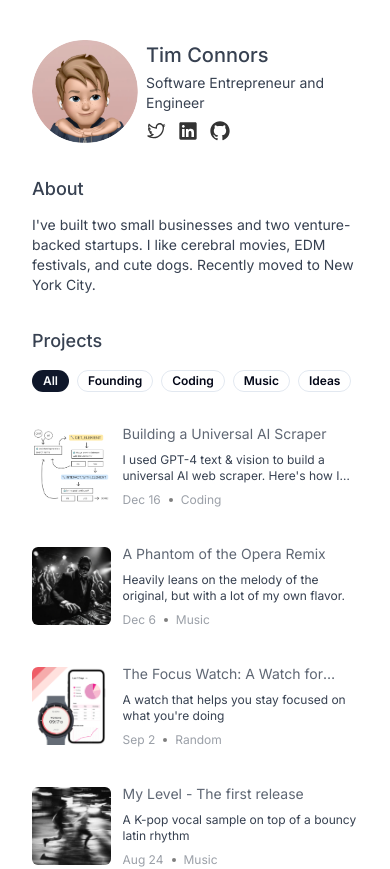
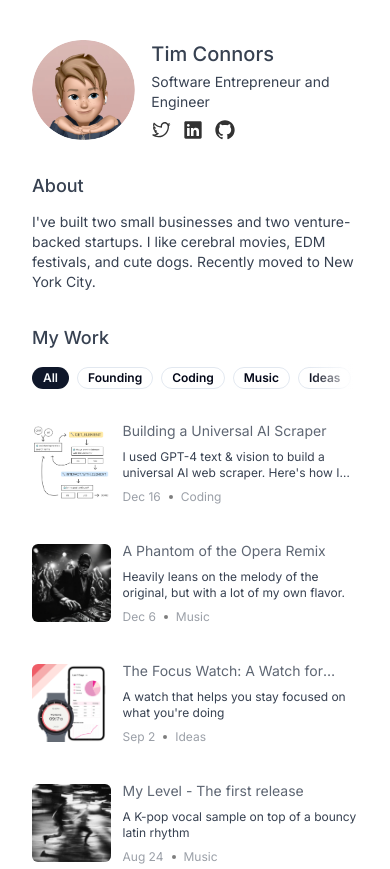
Before and after one commit to timconnorz/personal-website, a Next.js app: page / in a window 390 px wide. Shown: the top 869 px of the page. Built offline with nearby package versions, Linux system fonts and the light colour scheme; no server answers.

Commit message:
tweaks to mobile subscribe form

```diff
--- a/app/globals.css
+++ b/app/globals.css
@@ -84,3 +84,18 @@ code {
 code.language-console {
   @apply whitespace-pre-wrap;
 }
+
+.fade-out {
+  position: relative;
+}
+
+.fade-out::after {
+  content: "";
+  position: absolute;
+  top: 0;
+  right: 0;
+  bottom: 0;
+  width: 50px;
+  background: linear-gradient(to right, rgba(255, 255, 255, 0), rgba(255, 255, 255, 1));
+  pointer-events: none;
+}
--- a/app/page.tsx
+++ b/app/page.tsx
@@ -24,7 +24,7 @@ export default async function Home() {
       <h2 className="mb-3">About</h2>
       <p>{"I've built two small businesses and two venture-backed startups. I like cerebral movies, EDM festivals, and cute dogs. Recently moved to New York City."}</p>
 
-      <h2 className="mb-3">Projects</h2>
+      <h2 className="mb-3">My Work</h2>
 
       <div className="min-h-screen">
         <Stories stories={posts || []} />
--- a/app/posts/focus-watch/page.mdx
+++ b/app/posts/focus-watch/page.mdx
@@ -2,7 +2,7 @@ export const metadata = {
   title: "The Focus Watch: A Watch for Staying Focused",
   description: "A watch that helps you stay focused on what you're doing",
   author: "Tim Connors",
-  tag: "Random",
+  tag: "Ideas",
   date: "2023-09-02"
 }
 
--- a/components/ProfileHeader.tsx
+++ b/components/ProfileHeader.tsx
@@ -10,7 +10,7 @@ export default function ProfileHeader({
 }) {
   const avatarSize = 110;
   return (
-    <div className="flex space-x-2 mt-10">
+    <div className="flex md:space-x-2 space-x-4 mt-10">
       <div className="w-1/3 md:w-1/4">
         <Image
           priority
--- a/components/Stories.tsx
+++ b/components/Stories.tsx
@@ -2,7 +2,7 @@
 A component that renders a filterable list of stories.
 Filters appear at the top of the list, as tappable pills.
 */
-"use client"
+"use client";
 
 import React, { useState } from "react";
 import Story, { StoryProps } from "./Story";
@@ -13,26 +13,29 @@ interface StoriesProps {
   stories: StoryProps[];
 }
 
-
 export default function Stories({ stories }: StoriesProps) {
   const [selectedTag, setSelectedTag] = useState<StoryTag | "All">("All");
 
-  const sortedStories = [...stories].sort((a, b) => b.date.localeCompare(a.date));
+  const sortedStories = [...stories].sort((a, b) =>
+    b.date.localeCompare(a.date)
+  );
 
-  const filteredStories = selectedTag === "All"
-    ? sortedStories
-    : sortedStories.filter(story => story.tag === selectedTag);
+  const filteredStories =
+    selectedTag === "All"
+      ? sortedStories
+      : sortedStories.filter((story) => story.tag === selectedTag);
 
   return (
     <div className="">
-      <div className="pill-container overflow-x-scroll flex flex-row gap-2 mt-0 mb-8">
+      <div className="pill-container scrollbar-hide overflow-x-scroll flex flex-row gap-2 mt-0 mb-8 fade-out">
+        {" "}
         <FilterPill
           active={selectedTag === "All"}
           onClick={() => setSelectedTag("All")}
         >
           All
         </FilterPill>
-        {Object.values(StoryTag).map(tag => (
+        {Object.values(StoryTag).map((tag) => (
           <FilterPill
             key={tag}
             active={selectedTag === tag}
@@ -42,7 +45,7 @@ export default function Stories({ stories }: StoriesProps) {
           </FilterPill>
         ))}
       </div>
-      {filteredStories.map(story => (
+      {filteredStories.map((story) => (
         <Story key={story.link} {...story} />
       ))}
     </div>
--- a/components/SubscribeBox.tsx
+++ b/components/SubscribeBox.tsx
@@ -92,6 +92,7 @@ const SubscribeForm = ({ closeDialog }:
                 <Input
                   placeholder="bob@example.com"
                   type="email"
+                  className="text-md"
                   {...field}
                 />
               </FormControl>
@@ -101,7 +102,9 @@ const SubscribeForm = ({ closeDialog }:
             </FormItem>
           )}
         />
-        <div className="flex flex-row justify-end"><Button type="submit">🎉 Submit</Button></div>
+        <div className="flex flex-row justify-center sm:justify-end w-full">
+          <Button className="sm:w-auto w-1/3" type="submit">🎉 Submit</Button>
+        </div>
       </form>
     </Form>
   )
@@ -135,7 +138,7 @@ const SubscribeBox = () => {
           </DialogTrigger>
           <DialogContent className="max-w-sm">
             <DialogTitle className="mt-5 mb-0 leading-7 font-normal text-gray-700">
-              Enter your email to recieve periodic email updates from me
+              Enter your email to recieve periodic updates from me!
             </DialogTitle>
             <div className="flex w-full max-w-sm items-center space-x-2">
               <SubscribeForm closeDialog={() => setOpen(false)}/>
--- a/package.json
+++ b/package.json
@@ -46,6 +46,7 @@
     "remark-mdx-next": "^0.1.1",
     "sharp": "^0.33.0",
     "tailwind-merge": "^2.0.0",
+    "tailwind-scrollbar-hide": "^1.1.7",
     "tailwindcss-animate": "^1.0.7",
     "zod": "^3.22.4"
   },
--- a/tailwind.config.js
+++ b/tailwind.config.js
@@ -33,5 +33,9 @@ module.exports = {
       },
     },
   },
-  plugins: [require("tailwindcss-animate"), require('flowbite/plugin')],
+  plugins: [
+    require("tailwindcss-animate"),
+    require('flowbite/plugin'),
+    require('tailwind-scrollbar-hide'),
+  ],
 }
```
Also changed, not shown: 1 other file (tests, documents, lock files or other folders).
